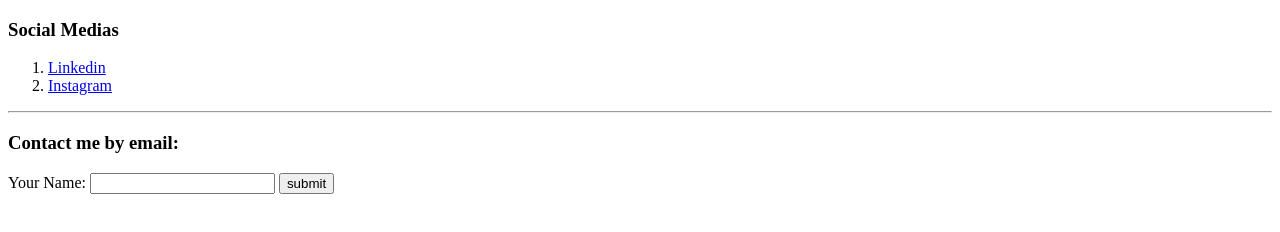
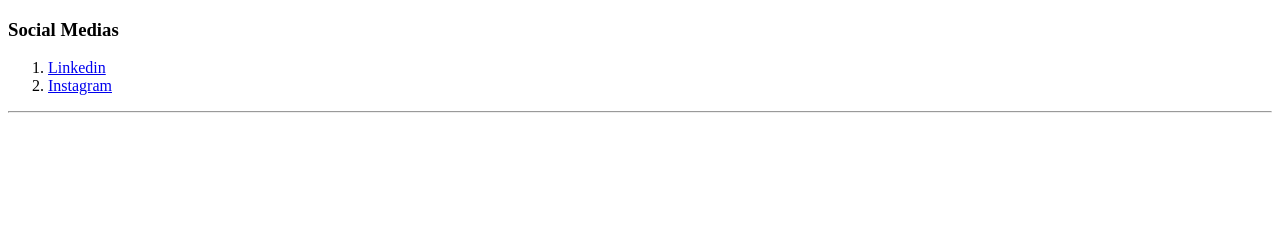
Before and after one commit to MatheusSilveiraa/cv, a plain HTML site: page SocialMedias.html in a window 1280 px wide. Drawn offline with Linux system fonts and the light colour scheme.

Commit message:
Update SocialMedias.html

```diff
--- a/SocialMedias.html
+++ b/SocialMedias.html
@@ -11,13 +11,5 @@
       <li><a href="https://www.instagram.com/mat.silveira/">Instagram</a></li>
     </ol>
     <hr>
-    <h3>Contact me by email:</h3>
-    <form class="" action="index.html" method="post">
-      <label for="">Your Name:</label>
-      <input type="text" name="" value="">
-      <input type="submit" name="" value="submit">
-    </form>
-
-    </form>
   </body>
 </html>
```
